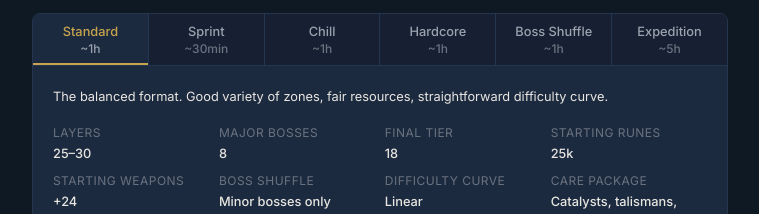
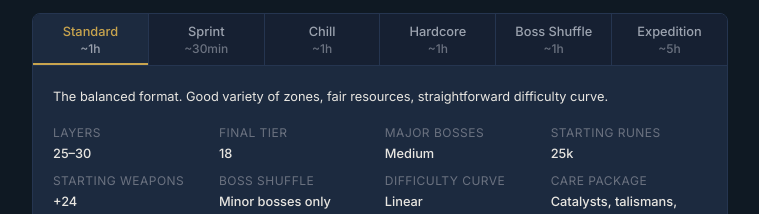
Before and after one commit to rbignon/speedfog-racing, a SvelteKit app in the folder web/: page /help in a window 1280 px wide. Shown: the part 2185-2399 px from the top of the page, without its empty margins (260-1019 px from the left). Built offline with nearby package versions, Linux system fonts and the light colour scheme; no server answers.

Commit message:
web: update pools settings on the /help page

```diff
--- a/web/src/routes/help/+page.svelte
+++ b/web/src/routes/help/+page.svelte
@@ -24,7 +24,7 @@
 			duration: string;
 			pitch: string;
 			layers: string;
-			majorBosses: number;
+			majorBosses: string;
 			finalTier: number;
 			startingRunes: string;
 			weaponUpgrade: number;
@@ -39,7 +39,7 @@
 			duration: '~1h',
 			pitch: 'The balanced format. Good variety of zones, fair resources, straightforward difficulty curve.',
 			layers: '25–30',
-			majorBosses: 8,
+			majorBosses: 'Medium',
 			finalTier: 18,
 			startingRunes: '25k',
 			weaponUpgrade: 24,
@@ -53,7 +53,7 @@
 			duration: '~30min',
 			pitch: 'Short and fast. Fewer layers, quicker to the final boss. Great for warmups or time-limited sessions.',
 			layers: '10–15',
-			majorBosses: 4,
+			majorBosses: 'Medium',
 			finalTier: 13,
 			startingRunes: '25k',
 			weaponUpgrade: 24,
@@ -68,7 +68,7 @@
 			pitch:
 				'Generous resources and a late difficulty spike. More legacy dungeons to explore, easier item drops. Good entry point.',
 			layers: '25–30',
-			majorBosses: 5,
+			majorBosses: 'Medium',
 			finalTier: 10,
 			startingRunes: '100k',
 			weaponUpgrade: 24,
@@ -83,7 +83,7 @@
 			pitch:
 				'Scarce resources, early difficulty spike, high boss density. No whetblades, minimal care package.',
 			layers: '25–30',
-			majorBosses: 12,
+			majorBosses: 'High',
 			finalTier: 28,
 			startingRunes: '50k',
 			weaponUpgrade: 0,
@@ -98,7 +98,7 @@
 			pitch:
 				'Same structure as Standard, but every boss is randomized, majors included.',
 			layers: '25–30',
-			majorBosses: 8,
+			majorBosses: 'Medium',
 			finalTier: 18,
 			startingRunes: '25k',
 			weaponUpgrade: 24,
@@ -113,7 +113,7 @@
 			pitch:
 				'Epic race through most of the Lands Between. Massive route with narrow paths, high boss count, and a long grind to the final boss.',
 			layers: '90–100',
-			majorBosses: 15,
+			majorBosses: 'Low',
 			finalTier: 28,
 			startingRunes: '25k',
 			weaponUpgrade: 24,
@@ -369,12 +369,12 @@
 								<span class="pool-stat-value">{pool.layers}</span>
 							</div>
 							<div class="pool-stat">
+								<span class="pool-stat-label">Final Tier</span>
+								<span class="pool-stat-value">{pool.finalTier}</span>
+							</div>
+							<div class="pool-stat">
 								<span class="pool-stat-label">Major Bosses</span>
 								<span class="pool-stat-value">{pool.majorBosses}</span>
-							</div>
-							<div class="pool-stat">
-								<span class="pool-stat-label">Final Tier</span>
-								<span class="pool-stat-value">{pool.finalTier}</span>
 							</div>
 							<div class="pool-stat">
 								<span class="pool-stat-label">Starting Runes</span>
```
